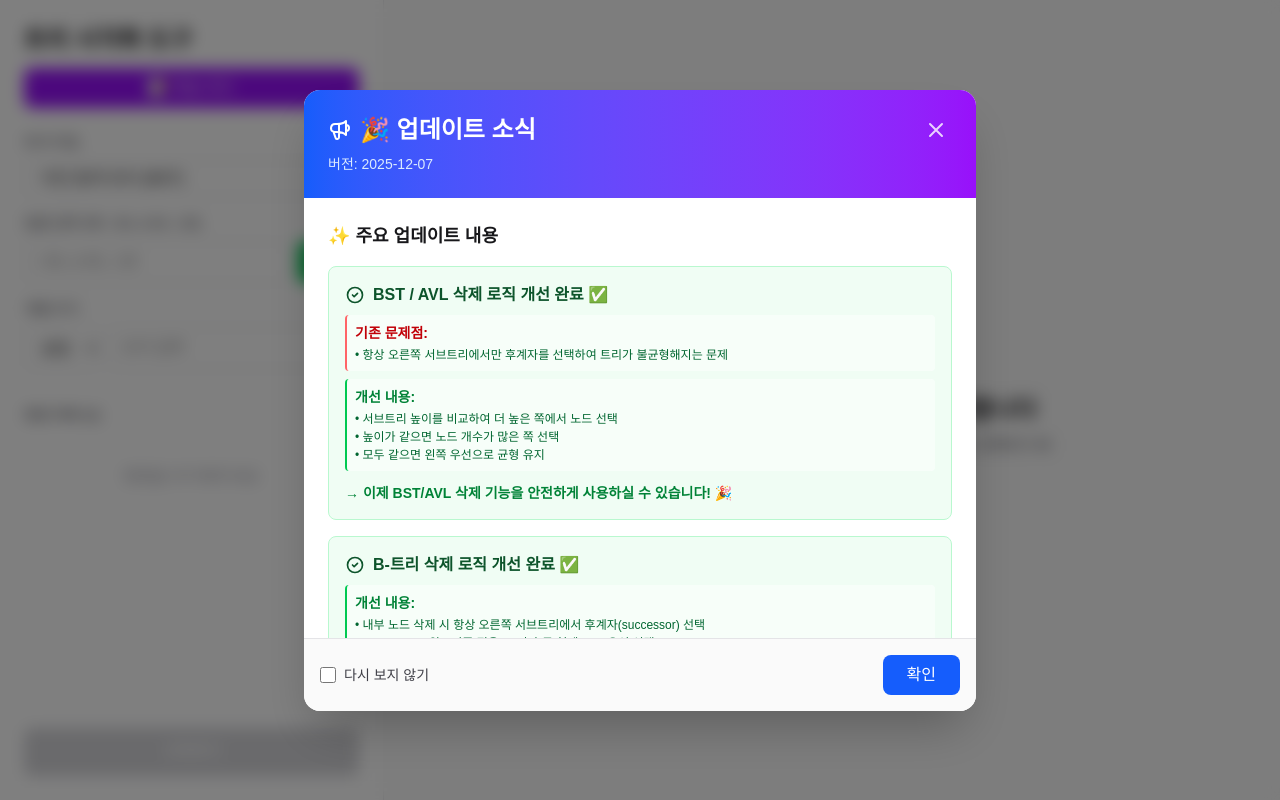
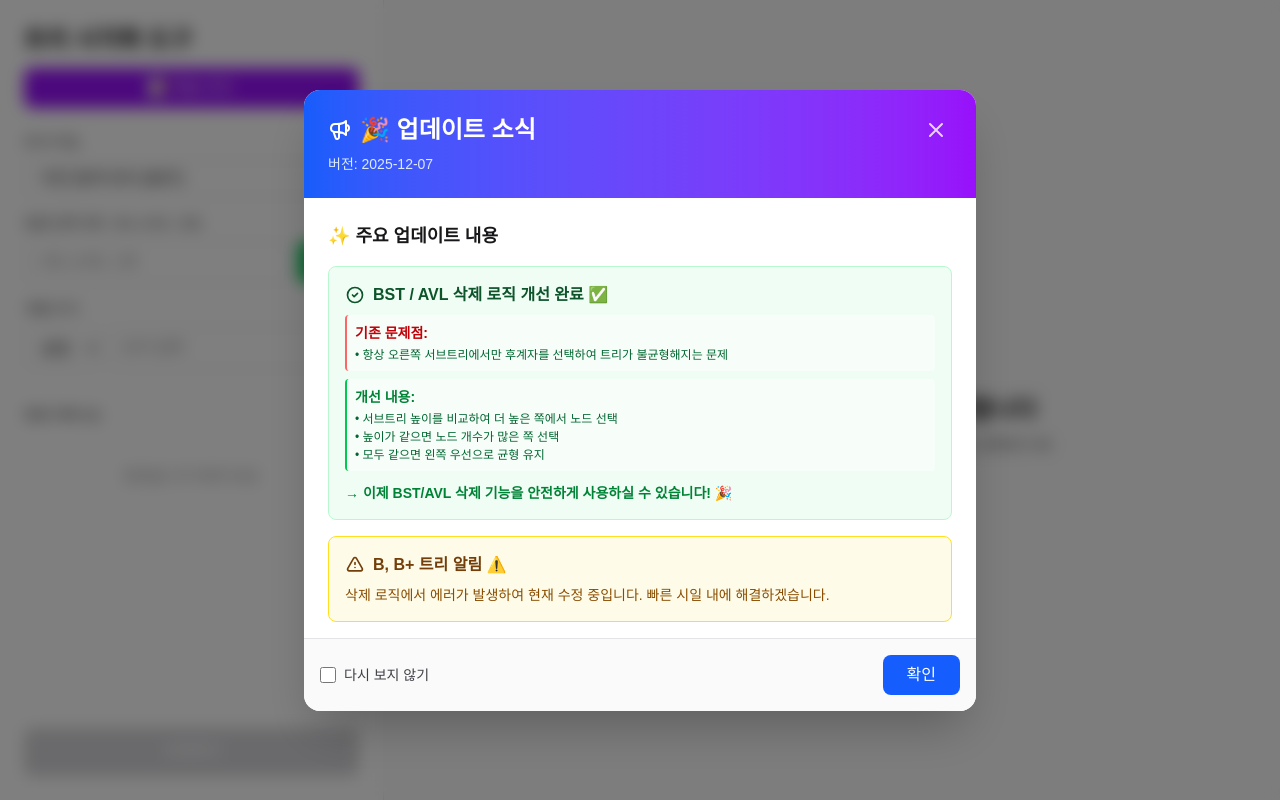
Before and after one commit to GoGangH/tree-helper, a Next.js app: page / in a window 1280 px wide. Built offline with nearby package versions, Linux system fonts and the light colour scheme.

Commit message:
bug: b 트리 삭제 로직 문제 발생

```diff
--- a/views/Home/index.tsx
+++ b/views/Home/index.tsx
@@ -248,7 +248,7 @@ export default function HomeView() {
             </div>
           </div>
 
-          <div className="bg-green-50 dark:bg-green-950/30 border border-green-200 dark:border-green-800 rounded-lg p-4">
+          {/* <div className="bg-green-50 dark:bg-green-950/30 border border-green-200 dark:border-green-800 rounded-lg p-4">
             <h4 className="font-semibold text-green-900 dark:text-green-100 mb-2 flex items-center gap-2">
               <svg
                 className="w-5 h-5"
@@ -281,7 +281,7 @@ export default function HomeView() {
                 → 이제 B-트리 삭제 기능을 안전하게 사용하실 수 있습니다! 🎉
               </p>
             </div>
-          </div>
+          </div> */}
 
           <div className="bg-yellow-50 dark:bg-yellow-950/30 border border-yellow-300 dark:border-yellow-800 rounded-lg p-4">
             <h4 className="font-semibold text-yellow-900 dark:text-yellow-100 mb-2 flex items-center gap-2">
@@ -298,10 +298,11 @@ export default function HomeView() {
                   d="M12 9v2m0 4h.01m-6.938 4h13.856c1.54 0 2.502-1.667 1.732-3L13.732 4c-.77-1.333-2.694-1.333-3.464 0L3.34 16c-.77 1.333.192 3 1.732 3z"
                 />
               </svg>
-              B+ 트리 알림 ⚠️
+              B, B+ 트리 알림 ⚠️
             </h4>
             <p className="text-sm text-yellow-800 dark:text-yellow-200">
-              삭제 로직에서 에러가 발생하여 현재 수정 중입니다. 빠른 시일 내에 해결하겠습니다.
+              삭제 로직에서 에러가 발생하여 현재 수정 중입니다. 빠른 시일 내에
+              해결하겠습니다.
             </p>
           </div>
 
```
